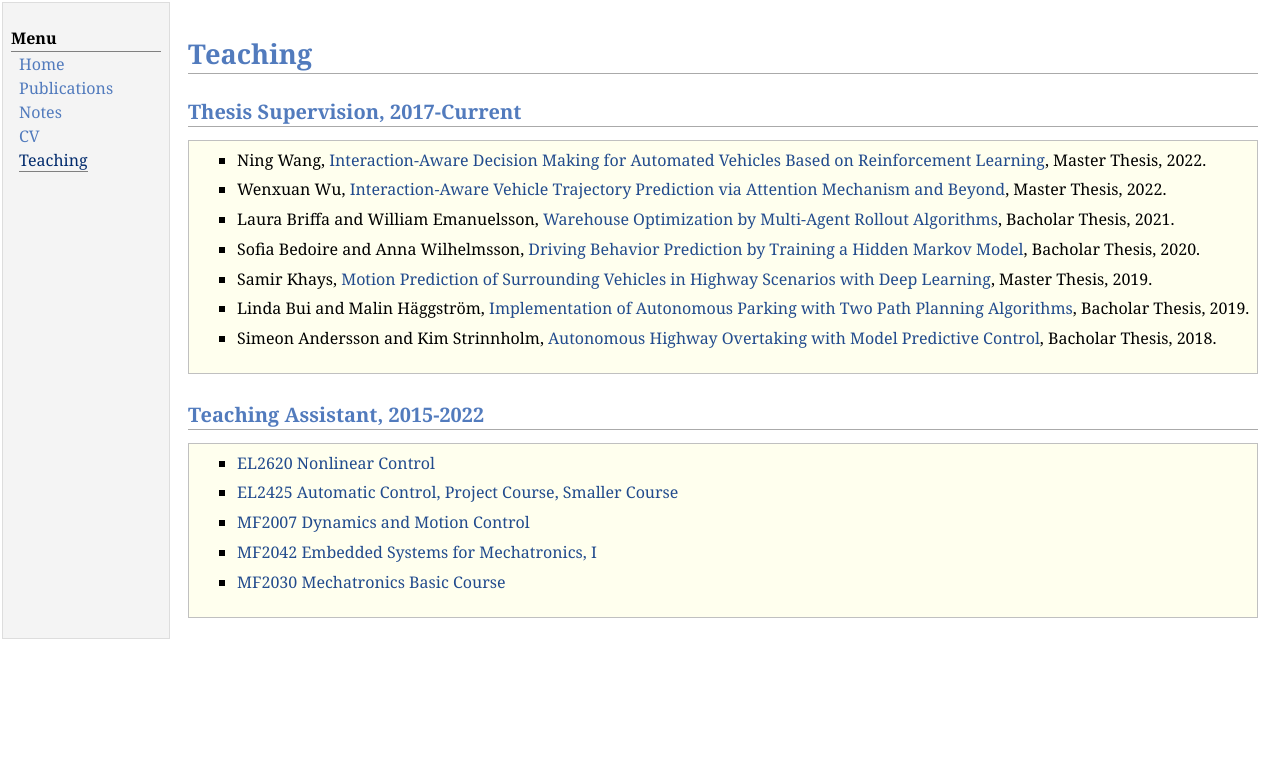
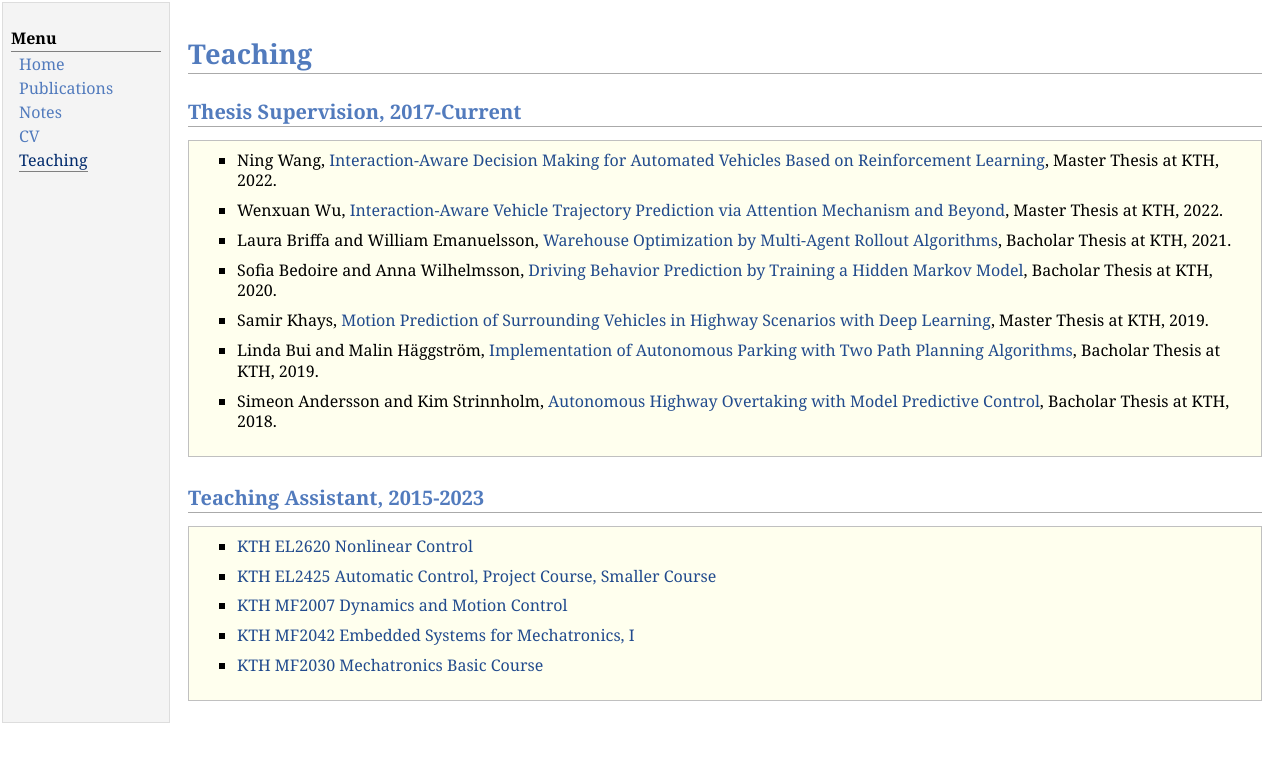
Before and after one commit to yuchaotaigu/yuchaotaigu.github.io, a Jekyll site: the page teaching.html, which Jekyll copies as it is, in a window 1280 px wide. Shown: the top 762 px of the page. Built offline with Jekyll 4.4.1, drawn with Linux system fonts in a browser that asks for light colours; comment, search, counter and statistics services are not loaded.

Commit message:
Update teaching.html

```diff
--- a/teaching.html
+++ b/teaching.html
@@ -26,36 +26,36 @@
 <div class="infoblock">
 <div class="blockcontent">
 <ul>
-<li><p>Ning Wang, <a href="http://urn.kb.se/resolve?urn=urn:nbn:se:kth:diva-321527">Interaction-Aware Decision Making for Automated Vehicles Based on Reinforcement Learning</a>, Master Thesis, 2022.  </br> </p>
+<li><p>Ning Wang, <a href="http://urn.kb.se/resolve?urn=urn:nbn:se:kth:diva-321527">Interaction-Aware Decision Making for Automated Vehicles Based on Reinforcement Learning</a>, Master Thesis at KTH, 2022.  </br> </p>
 </li>
-<li><p>Wenxuan Wu, <a href="http://urn.kb.se/resolve?urn=urn:nbn:se:kth:diva-321811">Interaction-Aware Vehicle Trajectory Prediction via Attention Mechanism and Beyond</a>, Master Thesis, 2022.  </br> </p>
+<li><p>Wenxuan Wu, <a href="http://urn.kb.se/resolve?urn=urn:nbn:se:kth:diva-321811">Interaction-Aware Vehicle Trajectory Prediction via Attention Mechanism and Beyond</a>, Master Thesis at KTH, 2022.  </br> </p>
 </li>
-<li><p>Laura Briffa and William Emanuelsson, <a href="http://urn.kb.se/resolve?urn=urn:nbn:se:kth:diva-307637">Warehouse Optimization by Multi-Agent Rollout Algorithms</a>, Bacholar Thesis, 2021.  </br> </p>
+<li><p>Laura Briffa and William Emanuelsson, <a href="http://urn.kb.se/resolve?urn=urn:nbn:se:kth:diva-307637">Warehouse Optimization by Multi-Agent Rollout Algorithms</a>, Bacholar Thesis at KTH, 2021.  </br> </p>
 </li>
-<li><p>Sofia Bedoire and Anna Wilhelmsson, <a href="http://urn.kb.se/resolve?urn=urn:nbn:se:kth:diva-291656">Driving Behavior Prediction by Training a Hidden Markov Model</a>, Bacholar Thesis, 2020.  </br> </p>
+<li><p>Sofia Bedoire and Anna Wilhelmsson, <a href="http://urn.kb.se/resolve?urn=urn:nbn:se:kth:diva-291656">Driving Behavior Prediction by Training a Hidden Markov Model</a>, Bacholar Thesis at KTH, 2020.  </br> </p>
 </li>
-<li><p>Samir Khays, <a href="http://urn.kb.se/resolve?urn=urn:nbn:se:kth:diva-254408">Motion Prediction of Surrounding Vehicles in Highway Scenarios with Deep Learning</a>, Master Thesis, 2019.  </br> </p>
+<li><p>Samir Khays, <a href="http://urn.kb.se/resolve?urn=urn:nbn:se:kth:diva-254408">Motion Prediction of Surrounding Vehicles in Highway Scenarios with Deep Learning</a>, Master Thesis at KTH, 2019.  </br> </p>
 </li>
-<li><p>Linda Bui and Malin Häggström, <a href="http://urn.kb.se/resolve?urn=urn:nbn:se:kth:diva-254215">Implementation of Autonomous Parking with Two Path Planning Algorithms</a>, Bacholar Thesis, 2019.  </br> </p>
+<li><p>Linda Bui and Malin Häggström, <a href="http://urn.kb.se/resolve?urn=urn:nbn:se:kth:diva-254215">Implementation of Autonomous Parking with Two Path Planning Algorithms</a>, Bacholar Thesis at KTH, 2019.  </br> </p>
 </li>
-<li><p>Simeon Andersson and Kim Strinnholm, <a href="http://urn.kb.se/resolve?urn=urn:nbn:se:kth:diva-230740">Autonomous Highway Overtaking with Model Predictive Control</a>, Bacholar Thesis, 2018.  </br> </p>
+<li><p>Simeon Andersson and Kim Strinnholm, <a href="http://urn.kb.se/resolve?urn=urn:nbn:se:kth:diva-230740">Autonomous Highway Overtaking with Model Predictive Control</a>, Bacholar Thesis at KTH, 2018.  </br> </p>
 </li>
 </ul>
 </div></div>
 
-<h2>Teaching Assistant, 2015-2022</h2>
+<h2>Teaching Assistant, 2015-2023</h2>
 <div class="infoblock">
 <div class="blockcontent">
 <ul>
-<li><p><a href="https://www.kth.se/student/kurser/kurs/EL2620">EL2620 Nonlinear Control</a></p>
+<li><p><a href="https://www.kth.se/student/kurser/kurs/EL2620">KTH EL2620 Nonlinear Control</a></p>
 </li>
-<li><p><a href="https://www.kth.se/student/kurser/kurs/EL2425?l=en">EL2425 Automatic Control, Project Course, Smaller Course</a></p>
+<li><p><a href="https://www.kth.se/student/kurser/kurs/EL2425?l=en">KTH EL2425 Automatic Control, Project Course, Smaller Course</a></p>
 </li>
-<li><p><a href="https://www.kth.se/student/kurser/kurs/MF2007">MF2007 Dynamics and Motion Control</a></p>
+<li><p><a href="https://www.kth.se/student/kurser/kurs/MF2007">KTH MF2007 Dynamics and Motion Control</a></p>
 </li>
-<li><p><a href="https://www.kth.se/student/kurser/kurs/MF2042?l=en">MF2042 Embedded Systems for Mechatronics, I</a></p>
+<li><p><a href="https://www.kth.se/student/kurser/kurs/MF2042?l=en">KTH MF2042 Embedded Systems for Mechatronics, I</a></p>
 </li>
-<li><p><a href="https://www.kth.se/student/kurser/kurs/MF2030?startterm=20102&l=en">MF2030 Mechatronics Basic Course</a></p>
+<li><p><a href="https://www.kth.se/student/kurser/kurs/MF2030?startterm=20102&l=en">KTH MF2030 Mechatronics Basic Course</a></p>
 </li>
 </ul>
 </div></div>
```
